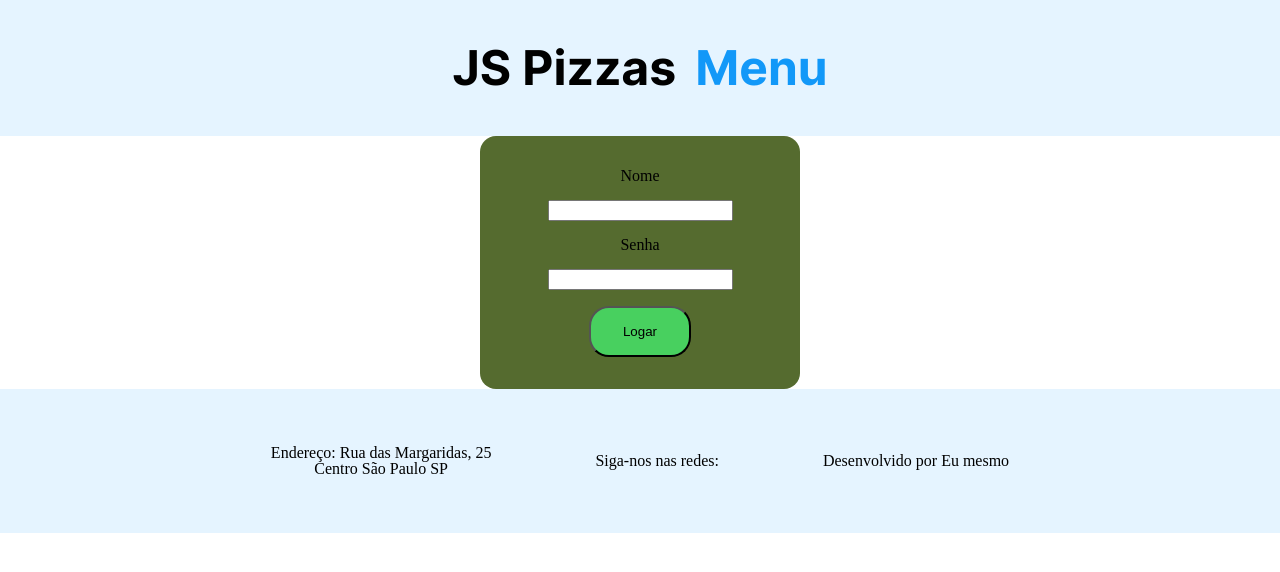
After one commit to Yurinunes22/prjPizzaria, a PHP site: page /paginas/login.html in a window 1280 px wide. The commit adds this page. Shown: the top 572 px of the page. Run offline with PHP 8.4, Linux system fonts and the light colour scheme.

```diff
--- /dev/null
+++ b/css/login.css
@@ -0,0 +1,20 @@
+body{
+    height: ;
+}
+
+.formulario{
+    width: 25%;
+    background-color:darkolivegreen;
+    border-radius: 16px;
+    padding: 32px 0;
+    display: flex;
+    align-items: center;
+    flex-direction: column;
+    gap: 16px;
+}
+
+
+.formulario__elemtento{
+
+    width: 250px;
+}
--- a/css/style.css
+++ b/css/style.css
@@ -1,11 +1,13 @@
 /*TOPO*/
 
-main{
+main {
     display: flex;
+    justify-content: center;
+    min-width: 360px;
 }
 
-.topo{
-background-color:var(--color-azul-claro);
+.topo {
+    background-color: var(--color-azul-claro);
     display: flex;
     justify-content: center;
     align-items: center;
@@ -15,26 +17,26 @@ font-size: 3rem;
     min-width: 360px;
 }
 
-.topo__marca{
-color:var(--color-preto);
+.topo__marca {
+    color: var(--color-preto);
 
 }
 
-.topo__titulo{
- color:var(--color-azul-escuro);
+.topo__titulo {
+    color: var(--color-azul-escuro);
     padding-left: 8px;
 }
 
 
 /*CARDS AREA*/
-.cards-area{
+.cards-area {
     display: flex;
     justify-content: center;
     gap: 16px;
     flex-wrap: wrap;
 }
 
-.cards-area__card{
+.cards-area__card {
     display: flex;
     flex-direction: column;
     width: 352px;
@@ -48,12 +50,12 @@ color:var(--color-preto);
 
 }
 
-.cards-area__image{
+.cards-area__image {
     width: 60%;
     min-width: 160px;
 }
 
-.cards-area__botao-add{
+.cards-area__botao-add {
     color: var(--color-azul-escuro);
     font-size: 2rem;
     cursor: pointer;
@@ -61,32 +63,32 @@ color:var(--color-preto);
 
 }
 
-.cards-area__botao-add:hover{
-color:var(--color-azul-mt-escuro);
+.cards-area__botao-add:hover {
+    color: var(--color-azul-mt-escuro);
 }
 
-.cards-area__preco{
+.cards-area__preco {
     font-size: 1.5rem;
     font-family: var(--font-light);
 }
 
-.cards-area__titulo{
+.cards-area__titulo {
     font-size: 2rem;
     font-family: var(--font-bold);
 }
 
-.cards-area__descricao{
+.cards-area__descricao {
     text-align: center;
     font-size: 1rem;
     font-family: var(--font-regular);
     line-height: 24px;
 }
 
-.rodape{
-    background-color:var(--color-azul-claro);
+.rodape {
+    background-color: var(--color-azul-claro);
     display: flex;
     align-items: center;
-    justify-content:center;
+    justify-content: center;
     gap: 104px;
     height: 144px;
     font-size: 1rem;
@@ -95,38 +97,34 @@ color:var(--color-azul-mt-escuro);
 }
 
 /*RODAPE*/
-.rodape_address{
+.rodape_address {}
 
-}
+.rodape__redes-sociais {}
 
-.rodape__redes-sociais{
-
-}
-
-.rodape__iconis{
+.rodape__iconis {
     font-size: 1.25rem;
 }
 
-.fa-brands{
+.fa-brands {
     font-size: 2rem;
-    color:rgb(0, 4, 255);
+    color: rgb(0, 4, 255);
 }
 
 /*MODAL*/
 
-.modal{
+.modal {
     display: flex;
     justify-content: center;
     align-items: center;
-    width:672px;
+    width: 672px;
     border-radius: 35px;
-    box-shadow: 0px 8px 32px 0px rgba(0,0,0,0.25);
+    box-shadow: 0px 8px 32px 0px rgba(0, 0, 0, 0.25);
     padding: 64px 64px;
     gap: 64px;
     background-color: tomato;
 }
 
-.bkg-modal{
+.bkg-modal {
     display: none;
     justify-content: center;
     align-items: center;
@@ -135,41 +133,41 @@ font-size: 1.25rem;
     top: 0;
     bottom: 0;
     right: 0;
-    background-color: rgba(0,0,0,0.5);
+    background-color: rgba(0, 0, 0, 0.5);
 
 }
 
-.bkg-modal--ativo{
+.bkg-modal--ativo {
     display: flex;
 }
 
-.modal__img{
+.modal__img {
     width: 100%;
     min-width: 160px;
 
 }
 
-.modal__detalhes{
+.modal__detalhes {
     display: flex;
     flex-direction: column;
     align-items: flex-start;
     justify-content: center;
-    gap:25px;
+    gap: 25px;
 
 
 }
 
-.modal__titulo{
-    font-family:var(--font-bold) ;
+.modal__titulo {
+    font-family: var(--font-bold);
     font-size: 2rem;
 }
 
-.modal__descricao{
+.modal__descricao {
     font-size: 16px;
-    font-family:var(--font-light) ;
+    font-family: var(--font-light);
 }
 
-.modal__tamanho-area{
+.modal__tamanho-area {
     border-radius: 16px;
     display: flex;
     align-items: center;
@@ -179,24 +177,26 @@ display: flex;
     overflow: hidden;
 }
 
+.modal__tamanho-area--ativo{
+    background-color:grey;
+}
 
-
-.modal__tamanho-area button{
+.modal__tamanho-area button {
     padding: 16px;
 }
 
-.modal__tamanho-area button:hover{
+.modal__tamanho-area button:hover {
     background-color: var(--color-azul-mt-escuro);
 }
 
-.modal__preco-area{
+.modal__preco-area {
     display: flex;
     align-items: center;
     gap: 32px;
 }
 
 
-.modal__controle-unidade{
+.modal__controle-unidade {
     background-color: #eeeeee;
     border-radius: 16px;
     width: 162px;
@@ -207,17 +207,17 @@ display: flex;
     overflow: hidden;
 }
 
-.modal__controle-unidade button{
+.modal__controle-unidade button {
     padding: 16px;
     border-radius: 16px;
 }
 
-.modal__controle-unidade button:hover{
+.modal__controle-unidade button:hover {
     background-color: #a9a9a9;
 }
 
 
-.modal__texto-peso{
+.modal__texto-peso {
     font-family: var(--font-light);
     width: 16px;
 }
@@ -228,25 +228,26 @@ display: flex;
     padding: 16px 32px 16px 32px;
 }
 
-.botao--verde:hover{
+.botao--verde:hover {
     background-color: seagreen;
 }
 
-.botao--vermelho{
+.botao--vermelho {
     background-color: #E92929;
     border-radius: 20px;
     padding: 16px 32px 16px 32px;
 }
 
-.botao--vermelho:hover{
+.botao--vermelho:hover {
     background-color: maroon;
 }
 
-.modal__btns-area{
+.modal__btns-area {
     gap: 32px;
 
 }
-.texto--negrito{
+
+.texto--negrito {
     font-family: var(--font-bold);
 }
 
@@ -258,28 +259,28 @@ display: flex;
 /* CARRINHO */
 
 
-.carrinho{
-    margin: auto;
+.carrinho {
+    margin-top: 50px;
+    margin-bottom:auto ;
     background-color: #E5F4FF;
     display: none;
     width: 40vw;
     padding: 24px;
     border: 2px solid black;
     align-items: flex-start;
-
 }
 
-.carrinho--visivel{
+.carrinho--visivel {
     display: flex;
-
 }
 
-.carrinho__titulo{
+.carrinho__titulo {
     font-family: var(--font-bold);
     font-size: 28px;
     padding: 16px;
 }
-.carrinho__img{
+
+.carrinho__img {
     width: 100px;
 
 
@@ -292,7 +293,7 @@ padding: 16px;
 
 
 
-.carrinho__detalhes{
+.carrinho__detalhes {
 
     display: flex;
     flex-direction: column;
@@ -304,7 +305,7 @@ padding: 16px;
     flex-direction: column;
 }
 
-.carrinho__itens{
+.carrinho__itens {
     padding: 30px;
     gap: 50px;
     display: flex;
@@ -314,7 +315,7 @@ padding: 16px;
     font-family: var(--font-light);
 }
 
-.carrinho__controle-unidade{
+.carrinho__controle-unidade {
     background-color: #eeeeee;
     border-radius: 16px;
     width: 162px;
@@ -325,13 +326,13 @@ padding: 16px;
     overflow: hidden;
 }
 
-.carrinho__controle-unidade button{
+.carrinho__controle-unidade button {
     padding: 24px;
     border-radius: 16px;
 
 }
 
-.carrinho__controle-unidade button:hover{
+.carrinho__controle-unidade button:hover {
     background-color: #a9a9a9;
 }
 
@@ -342,47 +343,49 @@ padding: 16px;
     flex-direction: column;
 
 }
-.carrinho__subtotal{
+
+.carrinho__subtotal {
     display: flex;
     justify-content: space-between;
     padding: 24px;
-    border-top:1px solid #1298f8;
+    border-top: 1px solid #1298f8;
 }
 
-.carrinho__desconto{
+.carrinho__desconto {
     display: flex;
     justify-content: space-between;
     padding: 24px;
-    border-top:1px solid #1298f8;
+    border-top: 1px solid #1298f8;
 }
-.carrinho__valor-Total{
+
+.carrinho__valor-Total {
     display: flex;
     justify-content: space-between;
     padding: 24px;
-    border-top:1px solid #1298f8;
+    border-top: 1px solid #1298f8;
 }
 
-.texto-preco-final{
+.texto-preco-final {
     font-size: 24px;
     font-family: var(--font-bold);
     color: var(--color-azul-escuro);
 
 }
 
-.preco-final-sub{
+.preco-final-sub {
 
     font-size: 24px;
     font-family: var(--font-light);
 }
 
 
-.preco-final{
+.preco-final {
 
     font-size: 28px;
     font-family: var(--font-bold);
 }
 
-.texto-preco-final-total{
+.texto-preco-final-total {
     font-size: 28px;
     font-family: var(--font-bold);
     color: var(--color-azul-escuro);
@@ -397,31 +400,30 @@ padding: 16px;
     padding: 16px 32px 16px 32px;
 }
 
-.carrinho__btn-finalizar-compra:hover{
+.carrinho__btn-finalizar-compra:hover {
     background-color: seagreen;
 }
 
 
-@media screen and (max-width:440px){
-    :root{
+@media screen and (max-width:440px) {
+    :root {
         font-size: 12px;
     }
-    .rodape{
+
+    .rodape {
         flex-direction: column;
         height: auto;
         gap: 16px;
         padding: 32px;
     }
 
-    .rodape__redes-sociais{
+    .rodape__redes-sociais {
         order: -1;
     }
 
-    .modal{
+    .modal {
         flex-direction: column;
     }
 
-    .modal .modal__img{
-        width: 30vw;
+
 }
-}
--- a/index.html
+++ b/index.html
@@ -218,15 +218,15 @@
                     dignissimos placeat doloremque, </p>
                 <p class="modal__texto texto--maiusculo">Tamanho</p>
                 <div class="modal__tamanho-area">
-                    <button class="Pizza-P">
+                    <button class="modal__tamanho-pizza">
                         <span class="modal__texto texto--negrito">PEQUENA</span>
                         <span class="modal__texto-peso">320g</span>
                     </button>
-                    <button class="Pizza-M">
+                    <button class="modal__tamanho-pizza">
                         <span class="modal__texto texto--negrito">MÉDIA</span>
                         <span class="modal__texto-peso">530g</span>
                     </button>
-                    <button class="Pizza-G">
+                    <button class="modal__tamanho-pizza">
                         <span class="modal__texto texto--negrito">GRANDE</span>
                         <span class="modal__texto-peso">860g</span>
                     </button>
--- /dev/null
+++ b/paginas/login.html
@@ -0,0 +1,47 @@
+<!DOCTYPE html>
+<html lang="pt-BR">
+<head>
+    <meta charset="UTF-8">
+    <meta name="viewport" content="width=device-width, initial-scale=1.0">
+    <link rel="stylesheet" href="./../css/main.css">
+    <link rel="stylesheet" href="./../css/reset.css">
+    <link rel="stylesheet" href="./../css/style.css">
+    <link rel="stylesheet" href="./../css/login.css">
+    <title>Login - JS Pizzas</title>
+</head>
+<body>
+    <header class="topo">
+        <h1 class="topo__marca">JS Pizzas <span class="topo__titulo">Menu</span></h1>
+    </header>
+
+    <main>
+        <form class="formulario" action="./login.php" method="post">
+            <label class="formulario__elemento" for="Nome">Nome</label>
+            <input class="formulario__elemento" type="text" name="nomeUsuario" id="nome">
+            <label class="formulario__elemento" for="senha">Senha</label>
+            <input class="formulario__elemento" type="password" name="senhaUsuario" id="senha">
+            <input class="formulario__elemento botao botao--verde" type="submit" value="Logar">
+        </form>
+    </main>
+
+
+
+    <footer class="rodape">
+        <address class="rodape__address">
+            Endereço: Rua das Margaridas, 25 <br>
+            Centro São Paulo SP
+        </address>
+        <div class="rodape__redes-sociais">
+            <span>Siga-nos nas redes:</span>
+            <div class="rodape__iconis">
+                <i class="fa-brands fa-facebook"></i>
+                <i class="fa-brands fa-whatsapp"></i>
+                <i class="fa-brands fa-instagram"></i>
+            </div>
+        </div>
+
+        <span> Desenvolvido por Eu mesmo </span>
+    </footer>
+
+</body>
+</html>
```
Also changed, not shown: js/main.js (+28 -15 lines), paginas/login.php (added, +19 -0 lines). Lines whose indentation alone changed are shown as unchanged.
